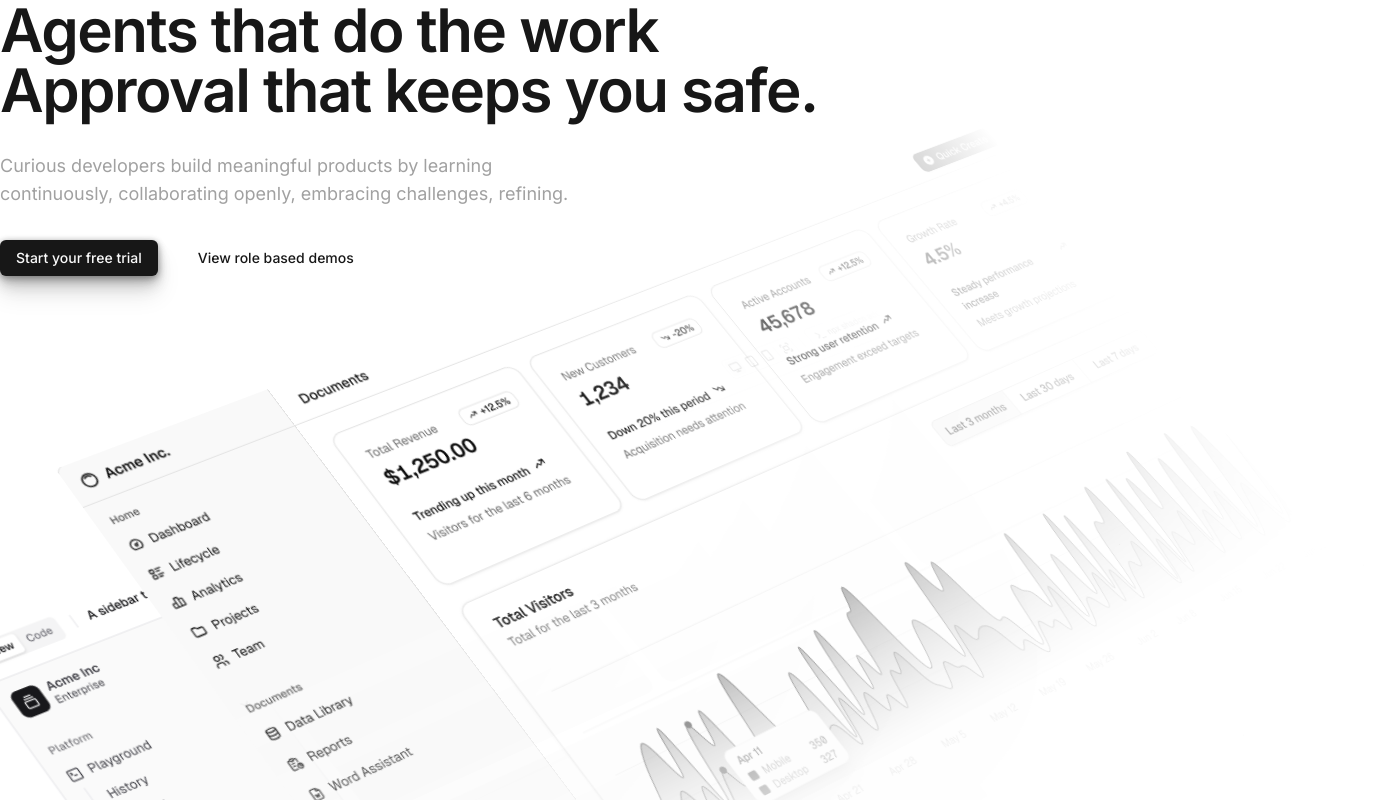
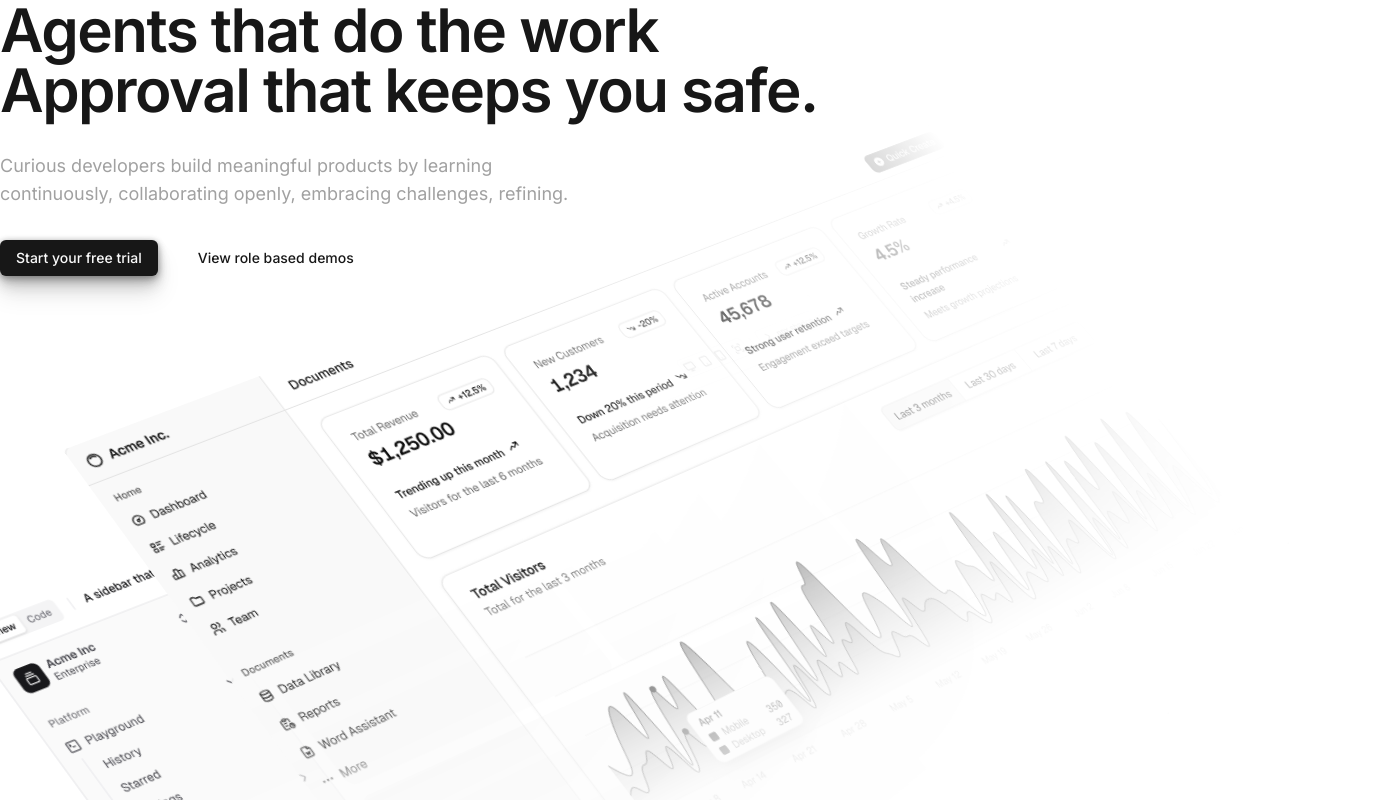
Before and after one commit to M0hitThapa/next-js-template, a Next.js app: page / in a window 1280 px wide. Shown: the part 200-1000 px from the top of the page, 1400 px wide, since content can reach past the window. Built offline with nearby package versions, Linux system fonts and the light colour scheme.

Commit message:
solve responsive issue in mobile screen

```diff
--- a/components/landing-images.tsx
+++ b/components/landing-images.tsx
@@ -8,7 +8,7 @@ import { Container } from "./container";
 
 export const LandingImages = () => {
   return (
-    <div className="relative min-h-140 w-full  perspective-distant  pt-20">
+    <div className="relative min-h-140 w-full  perspective-distant  pt-20 pr-10 sm:pr-20">
       <motion.div
         initial={{
           opacity: 0,
@@ -28,8 +28,8 @@ export const LandingImages = () => {
         <Image
           src="/hero-dash1.png"
           alt="hero dashboard"
-          height={1080}
-          width={1920}
+          height={900}
+          width={1720}
           className={cn(
             "absolute inset-0 rounded mask-r-from-40% mask-b-from-40% shadow-2xl"
           )}
@@ -57,8 +57,8 @@ export const LandingImages = () => {
         <Image
           src="/hero-dash.png"
           alt="hero dashboard"
-          height={1080}
-          width={1920}
+          height={900}
+          width={1700}
           className={cn(
             "absolute inset-0 rounded mask-r-from-40% mask-b-from-40% shadow-2xl"
           )}
--- a/components/navbar.tsx
+++ b/components/navbar.tsx
@@ -15,7 +15,7 @@ const NavLinks = [
 
 export const Navbar = () => {
   return (
-    <div className="border-b border-neutral-200 dark:border-neutral-800">
+    <div className="border-b border-neutral-200 dark:border-neutral-800 ">
       <DesktopNavbar />
       <MobileNavbar />
     </div>
@@ -25,7 +25,7 @@ export const Navbar = () => {
 export const MobileNavbar = () => {
   const [open, setOpen] = useState(false);
   return (
-    <div className="flex md:hidden px-4 py-2 justify-between relative">
+    <div className="flex md:hidden px-4  py-2 justify-between relative">
       <LogoIcon />
       <button onClick={() => setOpen(!open)}>
         <IconLayoutSidebar className="size-4" />
@@ -37,7 +37,12 @@ export const MobileNavbar = () => {
             initial={{
               opacity: 0,
             }}
-            className="fixed inset-0 h-full w-full bg-white"
+            animate={{ opacity: 1, backdropFilter: "blur(10px)" }}
+            exit={{ opacity: 0, backdropFilter: "blur(0px)" }}
+            transition={{
+              duration: 0.2,
+            }}
+            className="fixed inset-0 h-full w-full  z-50"
           >
             <button
               onClick={() => setOpen(false)}
```
